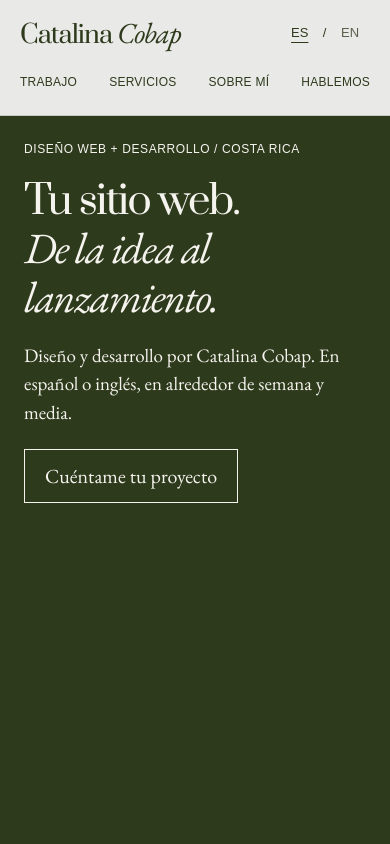
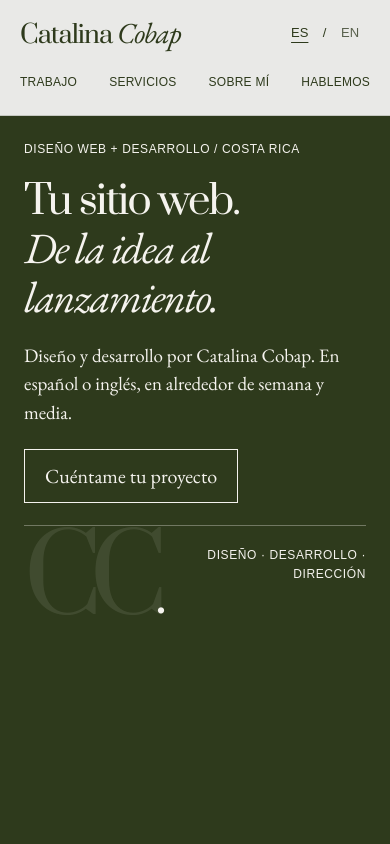
Before and after one commit to catalinacobap/catalina-cobap, a website built with Vite: page index.html in a window 390 px wide. Shown: the top 844 px of the page. Built offline with nearby package versions, Linux system fonts and the light colour scheme.

```diff
--- a/src/main.js
+++ b/src/main.js
@@ -39,7 +39,7 @@
  <a class="skip-link" href="#main">${t.skip}</a>
  ${navigation}
  ${isServicePage ? '' : ` <header class="hero" id="inicio">
-   <div class="hero-copy"><div class="hero-message"><p class="label hero-eyebrow">${t.eyebrow}</p><h1>${short.hero}</h1><p class="hero-sub">${short.sub}</p><a class="outline-button" href="${pageUrl('custom-quote')}">${t.cta}</a></div></div>
+   <div class="hero-copy"><div class="hero-message"><p class="label hero-eyebrow">${t.eyebrow}</p><h1>${short.hero}</h1><p class="hero-sub">${short.sub}</p><a class="outline-button" href="${pageUrl('custom-quote')}">${t.cta}</a></div><aside class="hero-ornament" aria-hidden="true"><div class="hero-monogram">CC<span>.</span></div><p class="label">${language === 'es' ? 'DISEÑO · DESARROLLO · DIRECCIÓN' : 'DESIGN · DEVELOPMENT · DIRECTION'}</p></aside></div>
  </header>`}
  <main id="main">
  ${isServicePage ? servicePage(t, short, page) : `<section class="editorial-statement section bone"><h2 class="reveal">${short.statement}</h2><a class="text-link" href="#${id('pricing')}">${short.viewServices}</a></section>
--- a/src/style.css
+++ b/src/style.css
@@ -173,6 +173,11 @@
 /* The entire hero contrasts with the following paper section, without caption strips. */
 .hero{display:block;min-height:calc(100svh - var(--navigation-height));background:var(--forest);color:var(--cream)}
 .hero-copy{min-height:calc(100svh - var(--navigation-height));max-width:1500px}
+.hero-copy{display:grid;grid-template-columns:minmax(0,1fr) minmax(280px,.62fr);align-items:center;gap:7vw}
+.hero-ornament{position:relative;min-height:420px;display:flex;flex-direction:column;justify-content:space-between;padding:18px 0 24px 10px;border-left:1px solid #f5f3ee55}
+.hero-monogram{font-family:var(--display);font-size:clamp(150px,18vw,300px);line-height:.8;letter-spacing:-.12em;color:#f5f3ee18}
+.hero-monogram span{color:var(--cream);font-size:.5em;letter-spacing:0}
+.hero-ornament>.label{font-size:10px;max-width:190px}
 .hero-copy{padding-bottom:clamp(28px,5vh,65px)}
 /* Service narrative precedes one starting price; whitespace replaces table rules. */
 .service-story.section{padding-top:95px;padding-bottom:100px}
@@ -195,6 +200,10 @@
 @media(max-width:700px){
  .hero-copy{padding-bottom:28px}
  .hero-copy{min-height:calc(100svh - var(--navigation-height))}
+ .hero-copy{display:flex;gap:0;align-items:stretch}
+ .hero-ornament{min-height:145px;margin-top:22px;padding:15px 0 0;border-left:0;border-top:1px solid #f5f3ee55;display:block}
+ .hero-monogram{font-size:105px;line-height:.75}
+ .hero-ornament>.label{position:absolute;right:0;top:20px;text-align:right;font-size:8px}
  .service-story.section{padding-top:60px;padding-bottom:65px}
  .service-explanation{margin-top:25px}
  .service-explanation p{font-size:20px!important}
```
